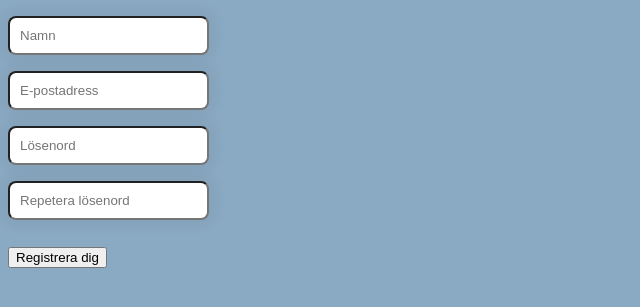
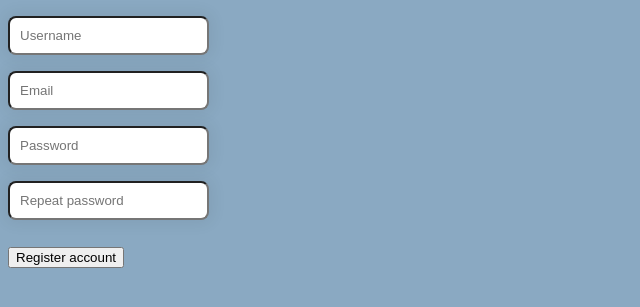
Before and after one commit to roam00/Projektarbete-webb, a PHP site: page /register.php in a window 1280 px wide. Shown: the top 307 px of the page, without its empty margins (0-640 px from the left). Run offline with PHP 8.4, Linux system fonts and the light colour scheme.

Commit message:
Update register.php

```diff
--- a/register.php
+++ b/register.php
@@ -25,16 +25,16 @@ else{
     <div id="wrapper">
     <form name="myform" method="post" onsubmit = "return validate_registration()" action="./db/userValidation.php">
     <label for="username"></label>
-    <input type="text" id="username" name="username" placeholder="Namn"><BR>
+    <input type="text" id="username" name="username" placeholder="Username"><BR>
     <label for="email"></label>
-    <input type="text" id="email" name="email" placeholder="E-postadress"><BR>
+    <input type="text" id="email" name="email" placeholder="Email"><BR>
     <label for="password"></label>
-    <input type="text" id="password" name="password" placeholder="Lösenord"><BR>
+    <input type="text" id="password" name="password" placeholder="Password"><BR>
     <label for="reppassword"></label>
-    <input type="text" id="reppassword" name="reppassword" placeholder="Repetera lösenord">
+    <input type="text" id="reppassword" name="reppassword" placeholder="Repeat password">
     <br>
     <br>
-    <input type="submit" value="Registrera dig" id="send">
+    <input type="submit" value="Register account" id="send">
     </form>
     </div>
     <script src="./js/script.js"></script>
```
